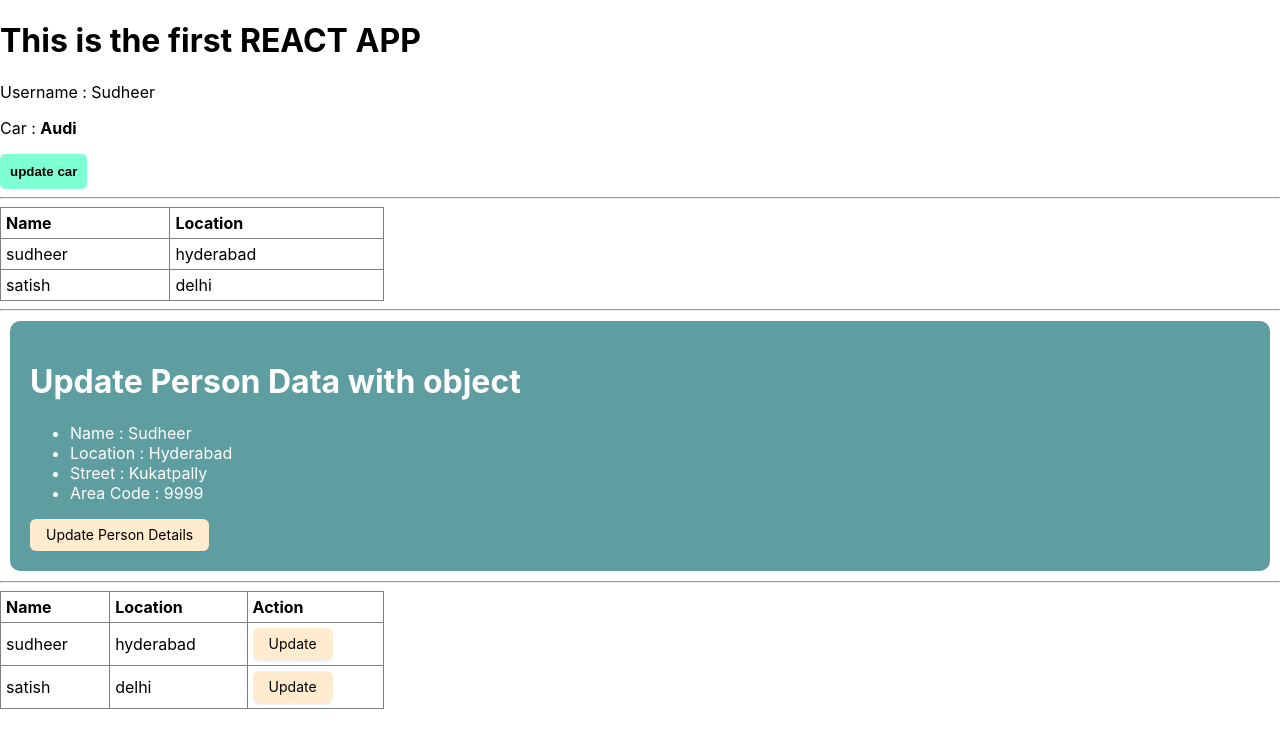
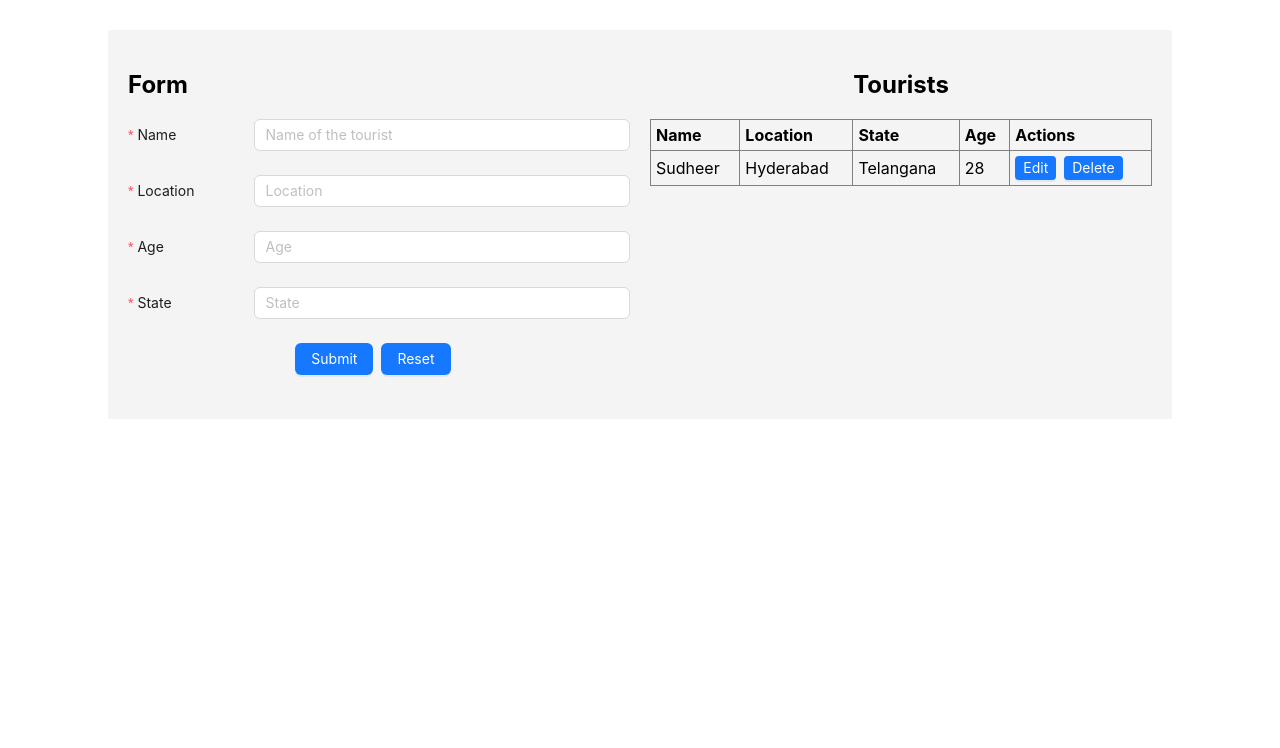
Before and after one commit to andrasatish/react-stuff, a React (Create React App) app: page / in a window 1280 px wide. Shown: the top 748 px of the page. Built offline with nearby package versions, Linux system fonts and the light colour scheme.

Commit message:
antd form

```diff
--- a/src/App.js
+++ b/src/App.js
@@ -1,10 +1,12 @@
 import './App.css';
 import Binding from './components/01.binding/binding';
+import Curd from './components/03.curd/curd';
 
 function App() {
   return (
     <>
-      <Binding />
+      {/* <Binding /> */}
+      <Curd />
     </>
   )
 }
--- a/src/components/01.binding/binding.js
+++ b/src/components/01.binding/binding.js
@@ -54,23 +54,32 @@ function Binding() {
     }
 
     const updatePersonDetails = (user) => {
-        console.log('selected user', user);
-        if(user.id === 101){
-            const _usersList = usersList;
-            const userIndex = _usersList.findIndex(eachUser => eachUser.id === user.id);
+        const updatedUserList = usersList.map((userDetail) => {
+            if (userDetail.id === user.id && user.id === 101) {
                 const updatedUser = {
                     name: 'John',
                     location: 'Chennai',
                     id: user.id
                 }
-            _usersList.splice(userIndex,1,updatedUser);
-            console.log('user list', _usersList)
-            setUsersList(_usersList);
-            // setUsersList
+                return updatedUser;
             }
-        if(user.id === 102){
 
+            if (userDetail.id === user.id && user.id === 102) {
+                const updatedUser = {
+                    name: 'Sudheer',
+                    location: 'New Delhi',
+                    id: user.id
                 }
+                return updatedUser;
+            }
+            return userDetail;
+        })
+        setUsersList(updatedUserList);
+    }
+
+    const deletePersonDetails = (user) => {
+        const filterExistingPerson = usersList.filter((userDetail)=> userDetail.id !== user.id);
+        setUsersList(filterExistingPerson);
     }
 
     return (
@@ -123,7 +132,7 @@ function Binding() {
             </div>
 
 
-            <hr/>
+            <hr />
             {/* update array values */}
             <table className="users-wrapper">
                 <thead>
@@ -141,7 +150,8 @@ function Binding() {
                                     <td className="users-td">{user.name}</td>
                                     <td className="users-td">{user.location}</td>
                                     <td className="users-td">
-                                        <Button type="primary" onClick={()=>{updatePersonDetails(user)}} className="action-btn">Update</Button>
+                                        <Button type="primary" onClick={() => { updatePersonDetails(user) }} className="action-btn">Update</Button> &nbsp;
+                                        <Button type="primary" onClick={() => { deletePersonDetails(user) }} className="action-btn">Delete</Button> &nbsp;
                                     </td>
                                 </tr>
                             )
--- /dev/null
+++ b/src/components/03.curd/curd.css
@@ -0,0 +1,24 @@
+.curd-container{
+    background-color: #F4F4F4;
+    display: flex;
+    width: 80%;
+    margin: 30px auto;
+    padding: 20px;
+    gap: 20px;
+}
+.curd-item-container{
+    width: 50%;
+}
+.table-container{
+    width: 100%;
+    border-collapse: collapse;
+}
+
+.table-container th{
+    text-align: left;
+}
+
+.table-container th,.table-container td{
+    border: 1px solid gray;
+    padding: 5px;
+}
--- /dev/null
+++ b/src/components/03.curd/curd.jsx
@@ -0,0 +1,108 @@
+import React from 'react';
+import './curd.css';
+import { Button, Space, Form, Input, InputNumber } from 'antd';
+
+const Curd = () => {
+
+    const onFinish = (values) => {
+        console.log('Success:', values);
+    };
+
+    const onFinishFailed = (errorInfo) => {
+        console.log('Failed:', errorInfo);
+    };
+
+    return (
+        <div className='curd-container'>
+            <div className='curd-item-container'>
+                <h2>Form</h2>
+                <Form
+                    name="basic"
+                    labelCol={{ span: 6 }}
+                    wrapperCol={{ span: 18 }}
+                    style={{ maxWidth: 600 }}
+                    initialValues={{ remember: true }}
+                    onFinish={onFinish}
+                    onFinishFailed={onFinishFailed}
+                    autoComplete="off"
+                    colon={false}
+                    labelAlign={'left'}
+                >
+                    <Form.Item
+                        label="Name"
+                        name="name"
+                        rules={[{ required: true, message: 'Please input name' }]}
+                    >
+                        <Input placeholder='Name of the tourist' />
+                    </Form.Item>
+
+                    <Form.Item
+                        label="Location"
+                        name="location"
+                        rules={[{ required: true, message: 'Please input location' }]}
+                    >
+                        <Input placeholder='Location' />
+                    </Form.Item>
+
+                    <Form.Item
+                        label="Age"
+                        name="age"
+                        rules={[{ required: true, message: 'Please input age' }]}
+                    >
+                        <InputNumber placeholder='Age' min={1} max={100} style={{ width: '100%' }} />
+                    </Form.Item>
+
+
+                    <Form.Item
+                        label="State"
+                        name="state"
+                        rules={[{ required: true, message: 'Please input state' }]}
+                    >
+                        <Input placeholder='State' />
+                    </Form.Item>
+
+                    <Form.Item wrapperCol={{ offset: 8, span: 16 }}>
+                        <Space size={"small"}>
+                            <Button type="primary" htmlType="submit">
+                                Submit
+                            </Button>
+                            <Button type="primary">
+                                Reset
+                            </Button>
+                        </Space>
+                    </Form.Item>
+                </Form>
+            </div>
+            <div className='curd-item-container'>
+                <h2 style={{ textAlign: 'center' }}>Tourists</h2>
+                <table className='table-container'>
+                    <thead>
+                        <tr>
+                            <th>Name</th>
+                            <th>Location</th>
+                            <th>State</th>
+                            <th>Age</th>
+                            <th>Actions</th>
+                        </tr>
+                    </thead>
+                    <tbody>
+                        <tr>
+                            <td>Sudheer</td>
+                            <td>Hyderabad</td>
+                            <td>Telangana</td>
+                            <td>28</td>
+                            <td>
+                                <Space size={"small"}>
+                                    <Button type="primary" size={"small"}>Edit</Button>
+                                    <Button type="primary" size={"small"}>Delete</Button>
+                                </Space>
+                            </td>
+                        </tr>
+                    </tbody>
+                </table>
+            </div>
+        </div>
+    )
+}
+
+export default Curd;
```
Lines whose indentation alone changed are shown as unchanged.
